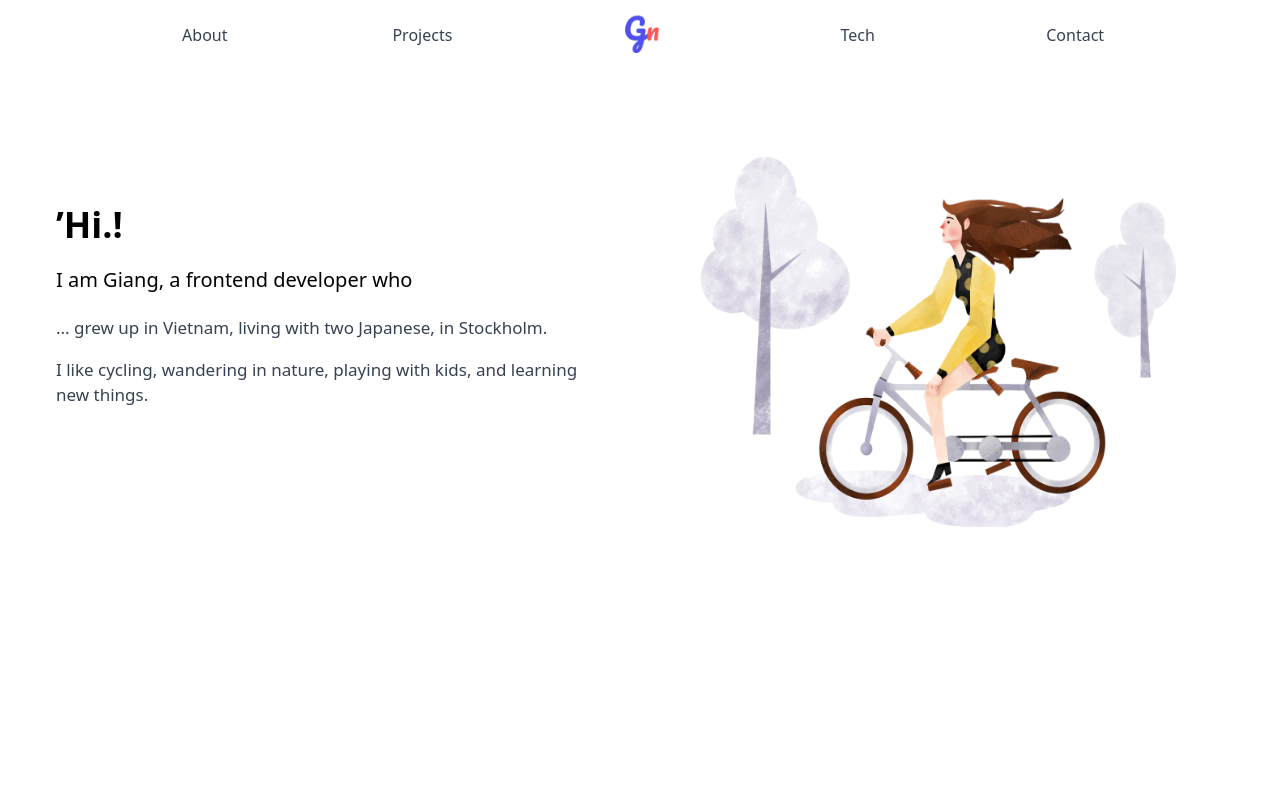
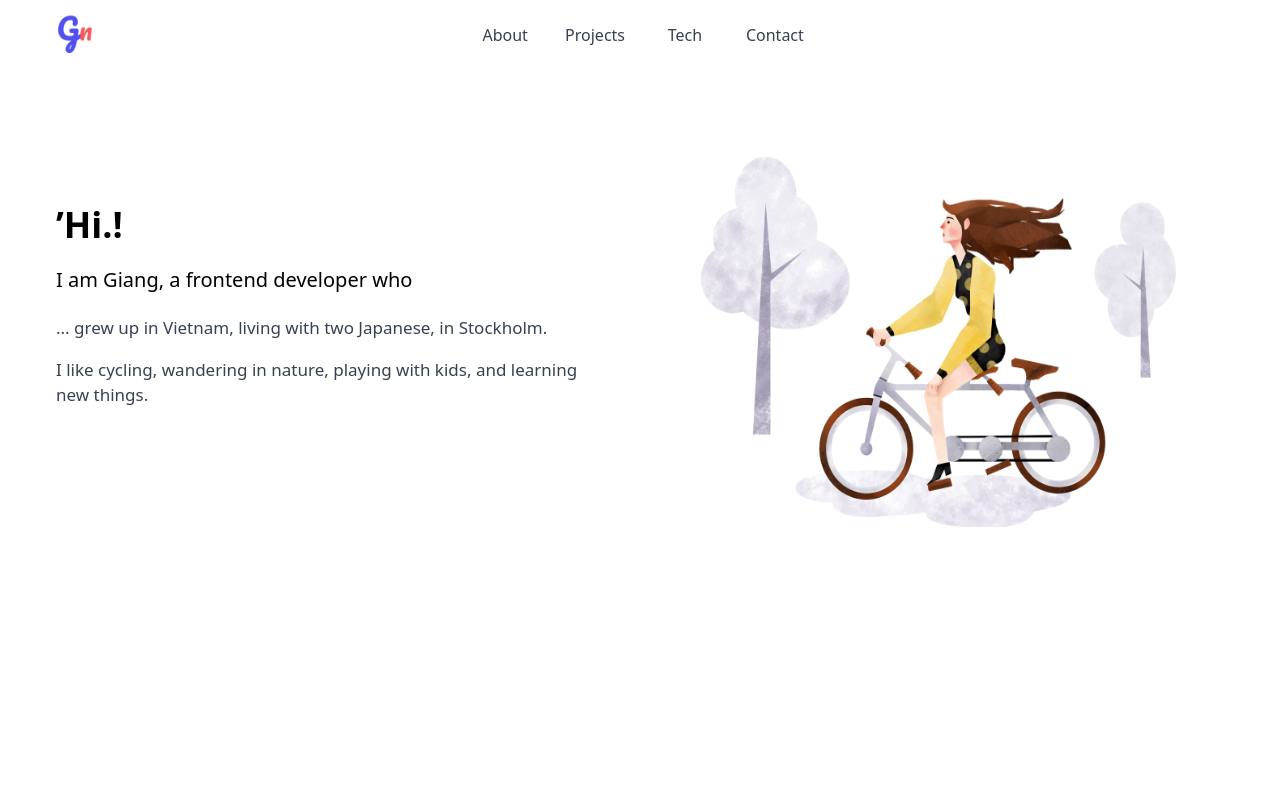
Before and after one commit to nh-g/portfolio-in-react, a React (Create React App) app: page / in a window 1280 px wide. Shown: the top 800 px of the page. Built offline with nearby package versions, Linux system fonts and the light colour scheme.

Commit message:
fix query adjust

```diff
--- a/src/components/NavigationBar.jsx
+++ b/src/components/NavigationBar.jsx
@@ -2,10 +2,11 @@ import BrandLogo from '../assets/images/NavLogo.png'
 export default function NavigationBar() {
   return (
     <nav>
-      <a href="#hero" className="nav-logo">
-        <img alt="logo" src={BrandLogo} />
-      </a>
-
+      <div className="nav-logo">
+        <a href="#hero">
+          <img alt="logo" src={BrandLogo} />
+        </a>
+      </div>
       <div className="bar">
         <a href="#about">About</a>
         <a href="#projects">Projects</a>
--- a/src/styles/components/_navigationBar.scss
+++ b/src/styles/components/_navigationBar.scss
@@ -12,6 +12,7 @@ nav {
   align-items: center;
 
   z-index: 100;
+
 }
 .nav-logo {
   position: absolute;
@@ -42,3 +43,17 @@ nav {
     font-weight: 400;
   }
 }
+@media screen and (min-width: 541px) {
+    .nav-logo {
+      left: 3rem;
+    }
+    .bar {
+      width: fit-content;
+      grid-template-columns: repeat(4, 1fr);
+      column-gap: 30px;
+      div {
+        display: none;
+    }
+  }
+
+}
```
